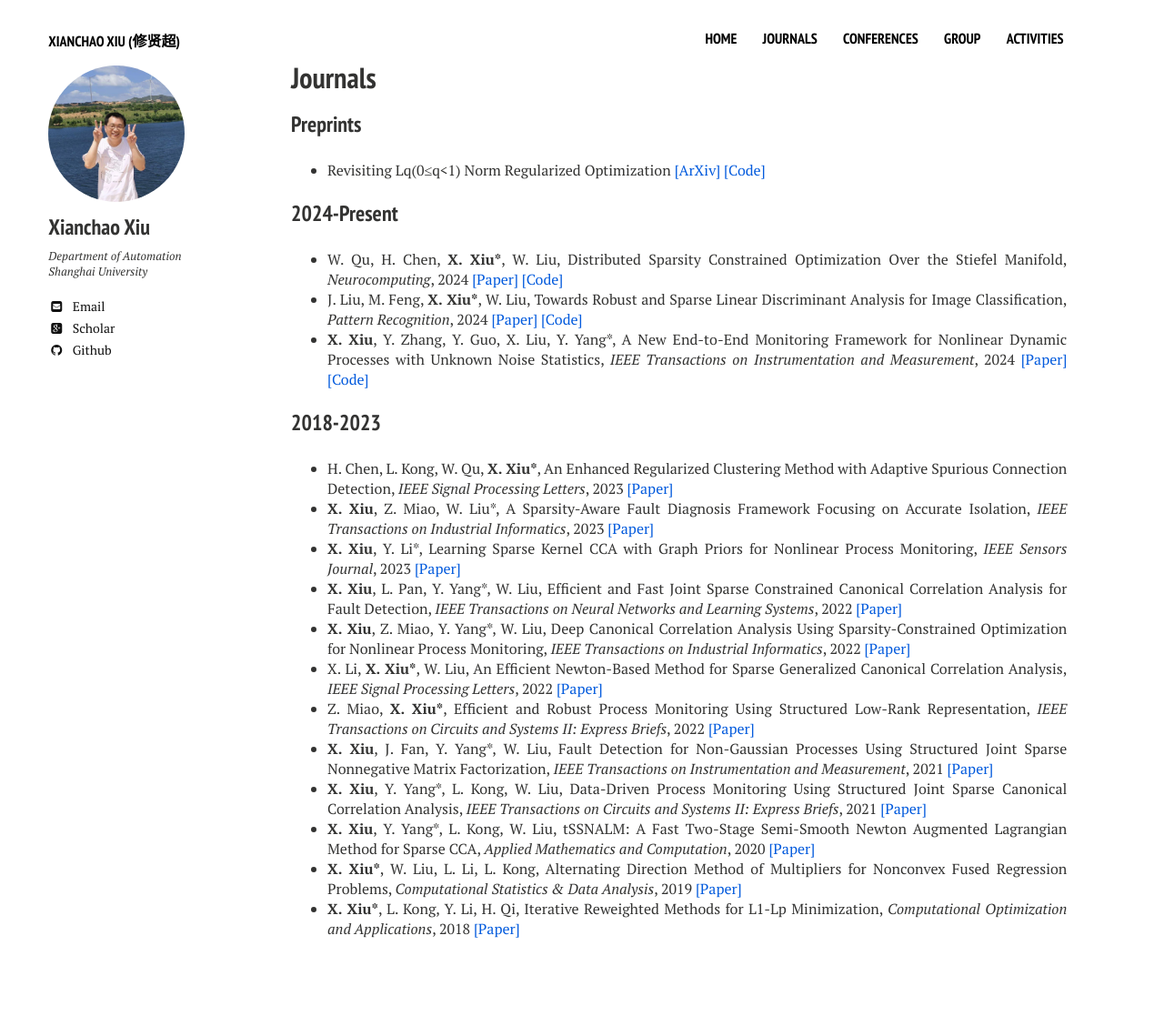
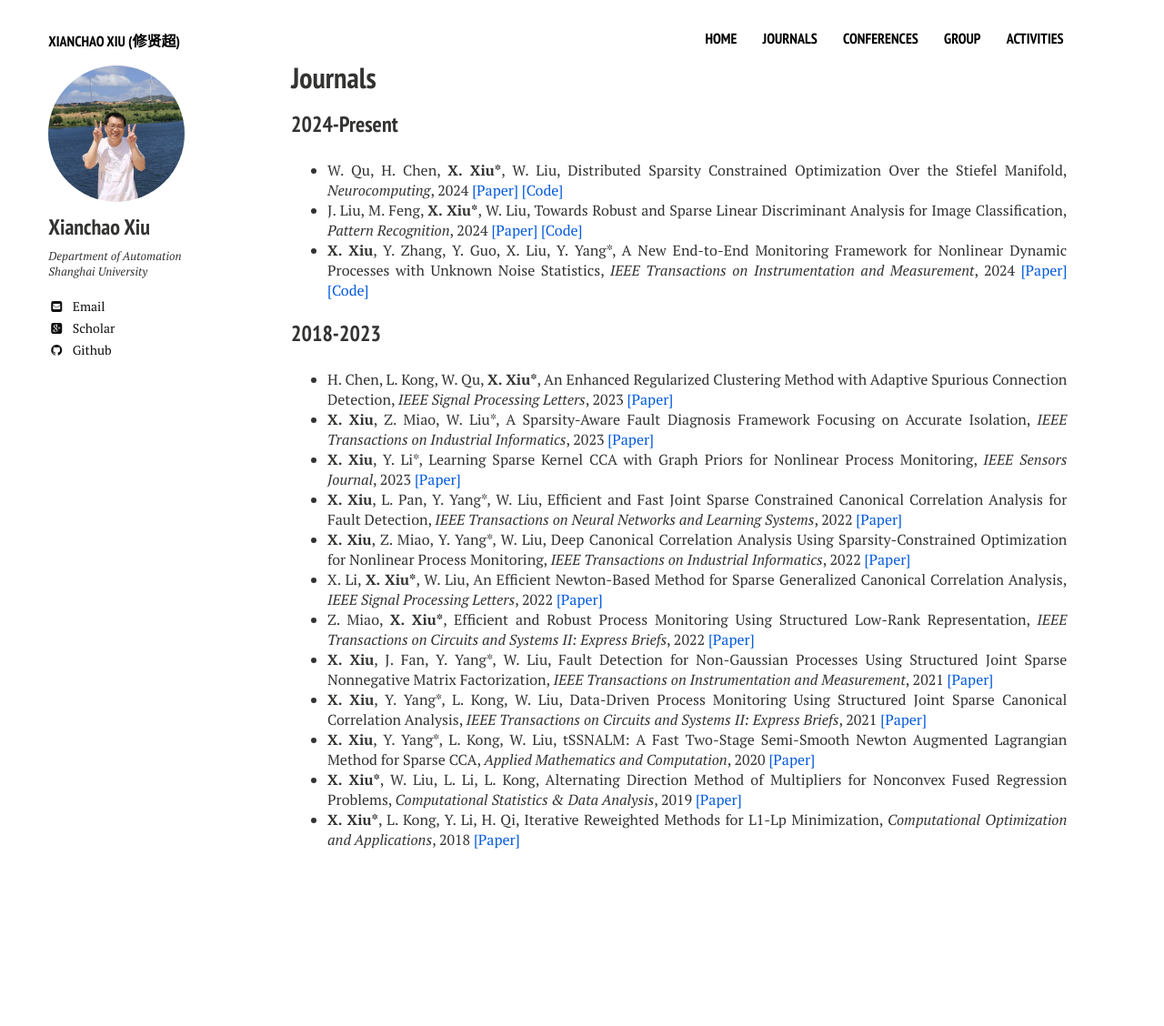
Before and after one commit to xianchaoxiu/xianchaoxiu.github.io, a Jekyll site: the page built from journals/index.md, in a window 1280 px wide. Shown: the whole page at 91% size. Built offline with Jekyll 4.4.1, drawn with Linux system fonts in a browser that asks for light colours; nearby versions of some CDN libraries; after the commit the page ends 1030 px from its top, so only the background shows below that.

Commit message:
Update index.md

```diff
--- a/journals/index.md
+++ b/journals/index.md
@@ -6,9 +6,6 @@ tags: [journals]
 comments: false
 share: false
 ---
-
-### Preprints
-* Revisiting Lq(0≤q<1) Norm Regularized Optimization <a href="https://arxiv.org/abs/2306.14394" class="textlink" target="_blank">[ArXiv]</a> <a href="https://github.com/ShenglongZhou/PSNP" class="textlink" target="_blank">[Code]</a> <br>
 
 ### 2024-Present
 * W. Qu, H. Chen, <b>X. Xiu*</b>, W. Liu, Distributed Sparsity Constrained Optimization Over the Stiefel Manifold, <i>Neurocomputing</i>, 2024 <a href="https://www.sciencedirect.com/science/article/pii/S0925231224010385" class="textlink" target="_blank">[Paper]</a> <a href="https://github.com/wtqu/DREAM" class="textlink" target="_blank">[Code]</a> <br>
```
